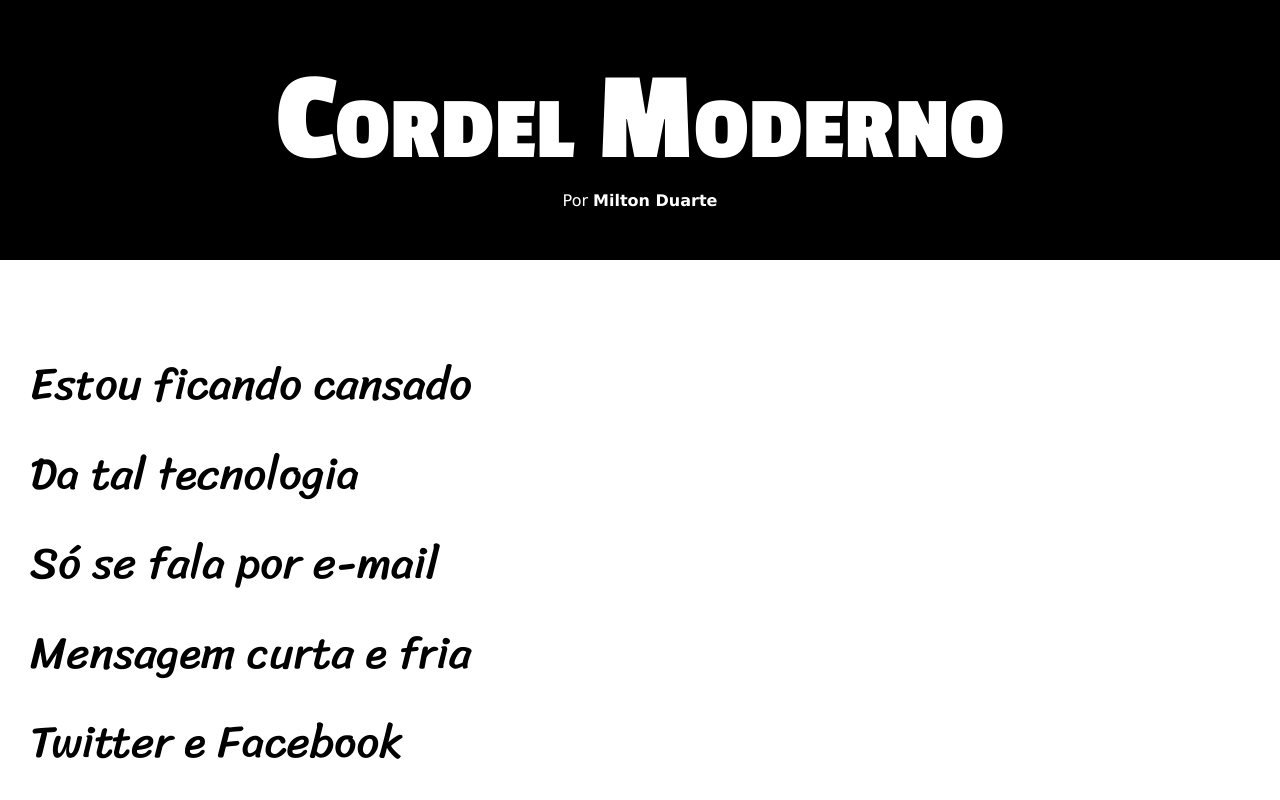
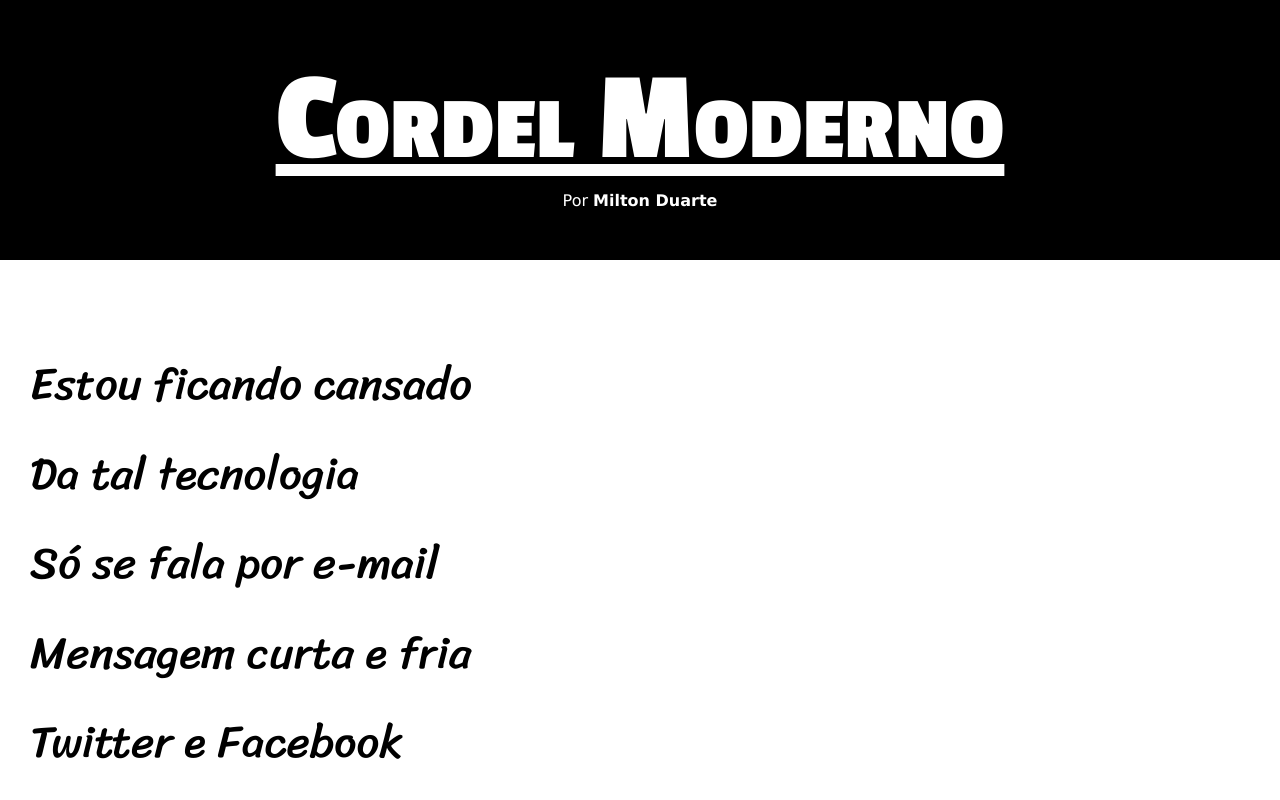
Before and after one commit to MikeDEV2022/projeto-cordelis, a plain HTML site: page index.html in a window 1280 px wide. Shown: the top 800 px of the page. Drawn offline with Linux system fonts and the light colour scheme.

Commit message:
Att do header

```diff
--- a/styles.css
+++ b/styles.css
@@ -26,6 +26,10 @@ header h1{
     font-variant: small-caps;
     font-weight: bold;
     padding-top: 50px;
+}
+header h1:hover{
+    cursor: pointer;
+    text-decoration: underline;
 }
 section > p{
     padding-bottom: 2em;
```
